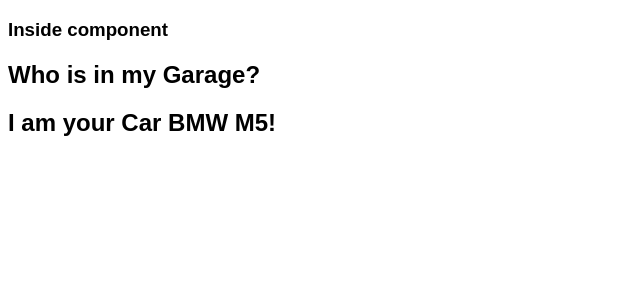
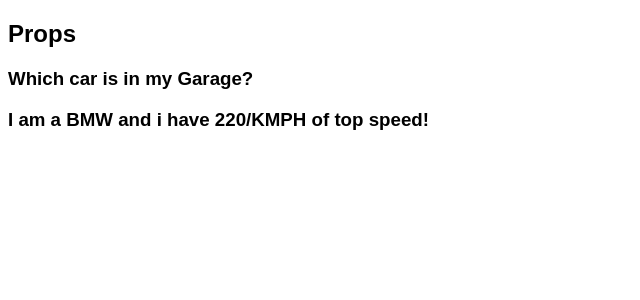
Before and after one commit to muazimmaqbool/Reactjs-with-Me, a React (Create React App) app: page / in a window 1280 px wide. Shown: the top 300 px of the page, without its empty margins (0-640 px from the left). Built offline with nearby package versions, Linux system fonts and the light colour scheme.

Commit message:
props example

```diff
--- a/src/App.jsx
+++ b/src/App.jsx
@@ -70,10 +70,10 @@ function App() {
       {/* <Jsxinfo/> */}
 
       {/*used to explain components */}
-      <Com/>
+      {/* <Com/>  */}
 
       {/*used to explain props */}
-      {/* <Props/>  */}
+      <Props/>
 
 
       {/*used to explain Events */}
--- a/src/Components/Props.jsx
+++ b/src/Components/Props.jsx
@@ -52,9 +52,9 @@ export default Props;
 
 /*
     ->React Props:
-        props stands for properties.
+        Props stands for properties.
         Props are arguments passed into React components.
-        props are read only (we can't change or modify props as they are imutable)
+        Props are read only (we can't change or modify props as they are imutable)
         Data can be passed from one component to another using props
         They are like function arguments in js and attributes in html
         The props can have any name
```
